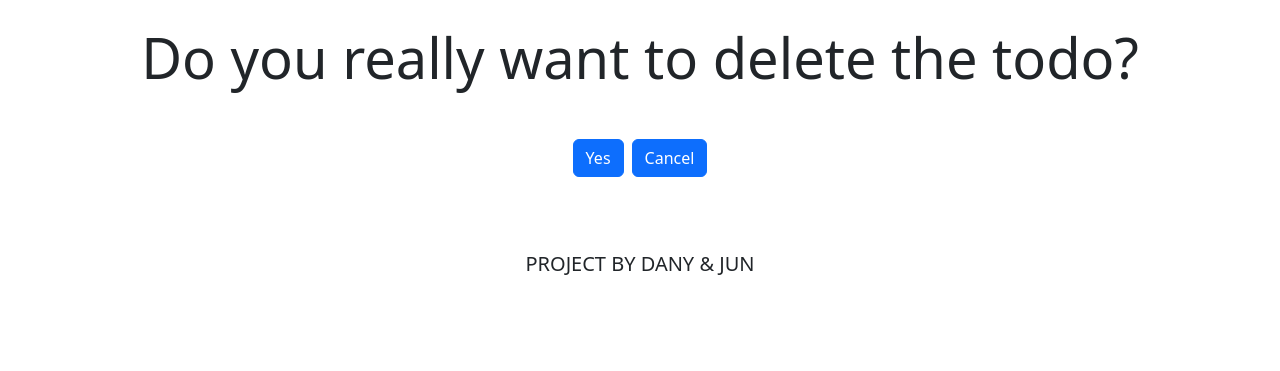
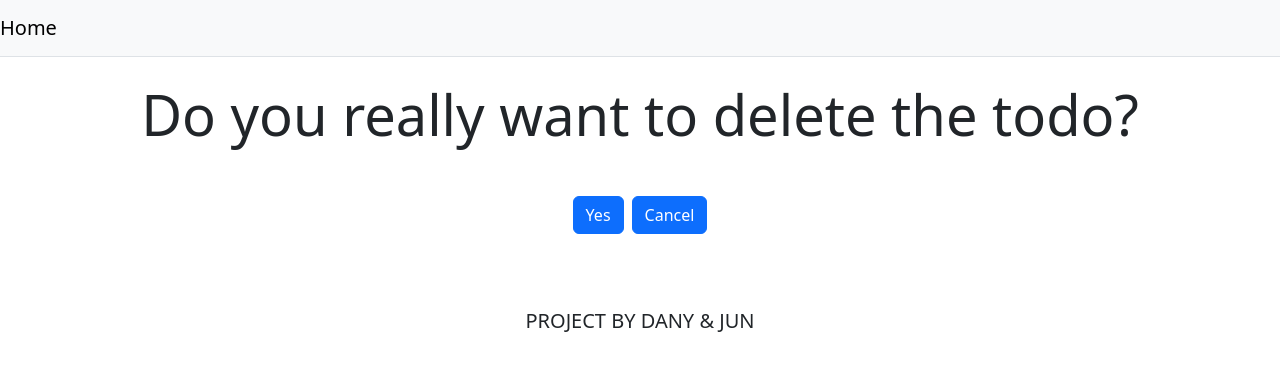
Before and after one commit to DailyRoutiner/WhatTodo, a Flask app: page /delete/1 in a window 1280 px wide. Shown: the top 371 px of the page. Run offline with Flask 3, Linux system fonts and the light colour scheme; some libraries are stand-ins or nearby versions.

Commit message:
nav bar home

```diff
--- a/app/templates/layout.html
+++ b/app/templates/layout.html
@@ -12,6 +12,13 @@
     <title>Daily Routiner</title>
   </head>
   <body>
+  <nav class="navbar navbar-expand-lg navbar-light bg-light border-bottom">
+    <a class="navbar-brand" href="{{url_for('main.index')}}">Home</a>
+    <button class="navbar-toggler ml-auto" type="button" data-toggle="collapse" data-target="#navbarNav"
+            aria-controls="navbarNav" aria-expanded="false" aria-label="Toggle Navigation">
+      <span class="navbar-toggler-icon"></span>
+    </button>
+  </nav>
     <main class="container">
       {% block content %}{% endblock %}
       <footer class="text-center blockquote">
```
